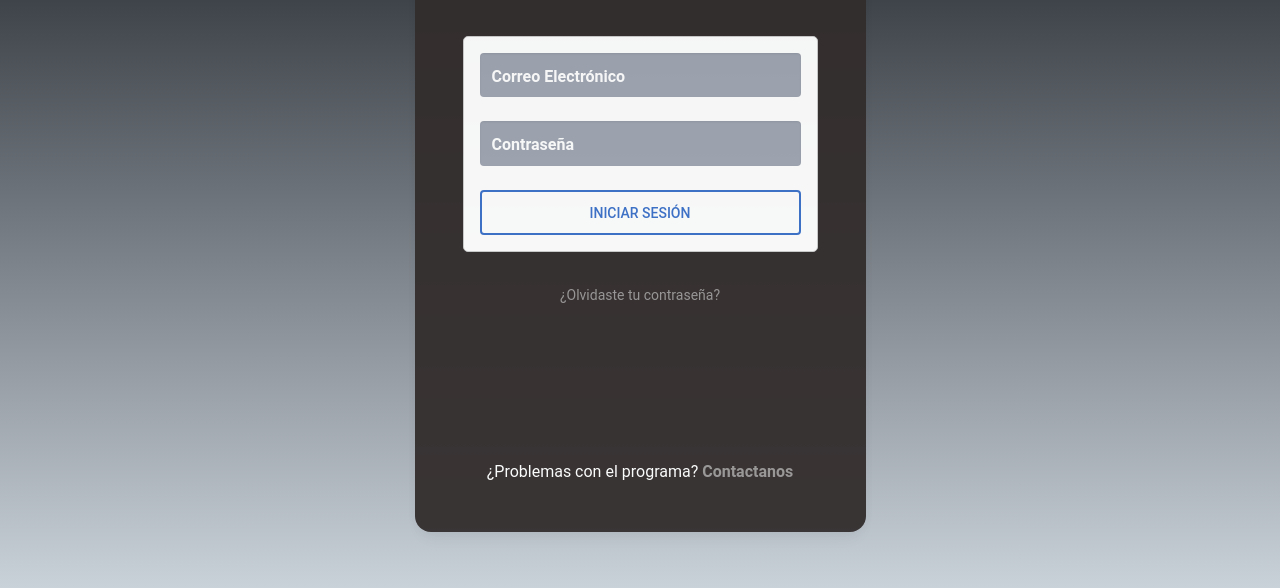
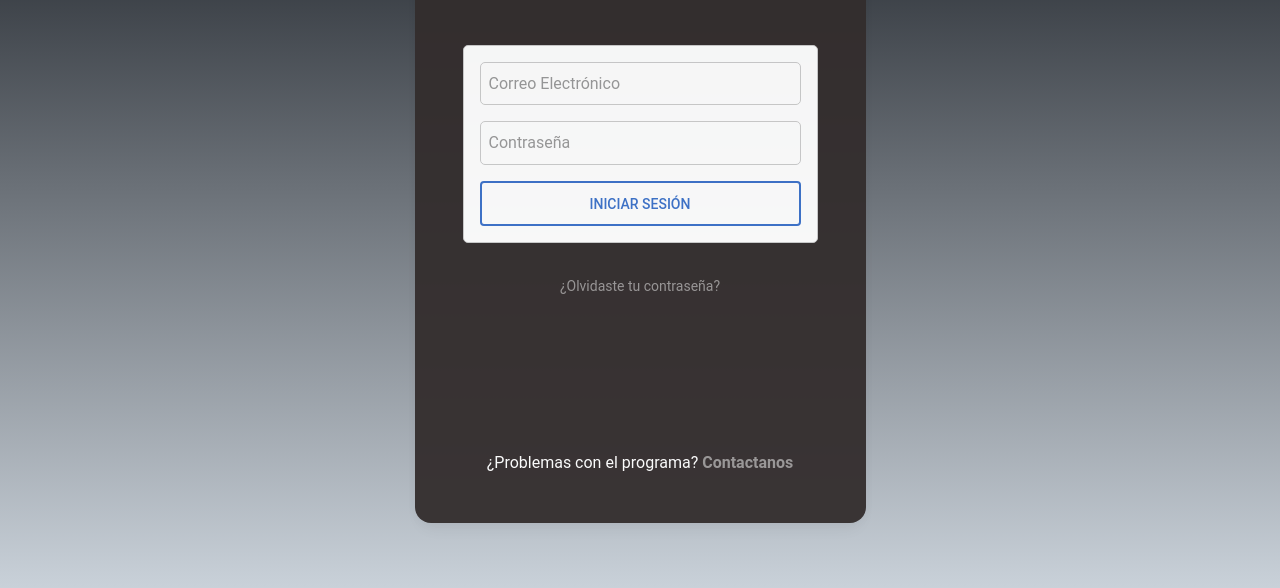
Before and after one commit to AlvinRHD/gestionComprobantes, a website: page frontend/login.html in a window 1280 px wide. Shown: the part 212-800 px from the top of the page. Drawn offline with nearby package versions, Linux system fonts and the light colour scheme; sample sign-in values are in the browser's storage.

Commit message:
arreglo del login

```diff
--- a/frontend/css/forms.css
+++ b/frontend/css/forms.css
@@ -1,4 +1,5 @@
-form{
+/* Estilos generales para formularios */
+form {
     max-width: 400px;
     margin: 2rem auto;
     padding: 1rem;
@@ -7,30 +8,43 @@ form{
     background: white;
 }
 
-form label{
+form label {
     display: block;
     margin-bottom: 0.5rem;
     font-weight: bold;
 }
 
-form input{
+form input {
     width: 100%;
     padding: 0.5rem;
     margin-bottom: 1rem;
     border: 1px solid #ccc;
     border-radius: 5px;
+    font-size: 16px;
 }
 
-form button{
+/* Placeholder siempre visible */
+form input::placeholder {
+    color: #999; /* Color placeholder */
+    opacity: 1; /* Asegura que sea visible */
+}
+
+/* Cambios al escribir */
+form input:not(:placeholder-shown) {
+    background-color: #f9f9f9; /* Cambia ligeramente el fondo al ingresar texto */
+}
+
+/* Estilos del botón */
+form button {
     width: 100%;
     padding: 0.75rem;
-    background: #1fd249;
+    background: #39681d;
     color: white;
     border: none;
     border-radius: 5px;
     cursor: pointer;
 }
 
-form button:hover{
+form button:hover {
     background: #2e723d;
 }
--- a/frontend/css/login.css
+++ b/frontend/css/login.css
@@ -48,3 +48,29 @@ background: linear-gradient(90deg, rgba(51,51,51,1) 0%, rgba(85,85,85,1) 56%, rg
   .card a:hover {
     color: #00bcd4; /* Azul brillante */
   }
+
+
+  .form-control {
+    background-color: #343a40; /* Fondo gris oscuro */
+    color: white; /* Texto blanco */
+    border: 1px solid #6c757d; /* Bordes gris claro */
+    padding: 10px 15px;
+    font-size: 16px;
+  }
+
+  /* Placeholder siempre visible al inicio */
+  ::placeholder {
+    color: #cccccc; /* Placeholder en gris claro */
+    opacity: 1;
+  }
+
+  /* Cambios cuando el usuario escribe */
+  .form-control:not(:placeholder-shown) {
+    color: white; /* Asegura texto visible */
+  }
+
+  /* Borde al enfocar */
+  .form-control:focus {
+    border-color: #007bff; /* Azul */
+    outline: none; /* Sin borde adicional */
+  }
--- a/frontend/login.html
+++ b/frontend/login.html
@@ -33,32 +33,23 @@ background: linear-gradient(180deg, rgba(13,17,23,1) 0%, rgba(201,209,217,1) 100
                   <h2 class="fw-bold mb-2 text-uppercase">Iniciar Sesión</h2>
                   <p class="text-white-50 mb-5">Por favor, introduce tu correo y contraseña</p>
                   <form id="login-form">
-                    <div data-mdb-input-init class="form-outline form-white mb-4">
                     <input
                       type="email"
                       id="email"
                       name="email"
-                        class="form-control form-control-lg text-white bg-secondary"
+                      placeholder="Correo Electrónico"
                       required
                     />
-                      <label class="form-label text-white" for="email">Correo Electrónico</label>
-                    </div>
-                    <div data-mdb-input-init class="form-outline form-white mb-4">
                     <input
                       type="password"
                       id="password"
                       name="password"
-                        class="form-control form-control-lg text-white bg-secondary"
+                      placeholder="Contraseña"
                       required
                     />
-                      <label class="form-label text-white" for="password">Contraseña</label>
-                    </div>
-                    <button
-                      type="submit"
-                      class="btn btn-outline-primary btn-lg px-5"
-                    >
-                      Iniciar Sesión
-                    </button>
+                    <button type="submit" class="btn btn-outline-primary btn-lg px-5">Iniciar Sesión</button>
+                  </form>
+
                     <p
                       id="error-message"
                       style="color: red; display: none; margin-top: 10px;"
```
Lines whose indentation alone changed are shown as unchanged.
